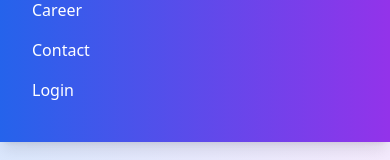
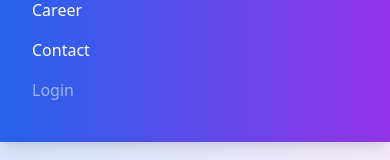
Before and after one commit to miracl-in/miracl-in.github.io, a Next.js app: page / in a window 390 px wide. Both pictures are taken after a click on the button 354 px from the left and 36 px from the top of the page. Shown: the part 282-442 px from the top of the page. Built offline with nearby package versions, Linux system fonts and the light colour scheme.

Commit message:
Update Navbar.tsx

```diff
--- a/components/Navbar.tsx
+++ b/components/Navbar.tsx
@@ -101,7 +101,7 @@ export default function Navbar() {
                 href={link.href}
                 target="_blank"
                 rel="noopener noreferrer"
-                className="px-3 md:px-5 py-2 md:py-2.5 rounded-lg text-white hover:bg-white/20 hover:shadow-lg hover:scale-105 transition-all duration-300 font-medium transform hover:-translate-y-0.5 relative overflow-hidden group before:absolute before:inset-0 before:bg-gradient-to-r before:from-transparent before:via-white/30 before:to-transparent before:translate-x-[-100%] hover:before:translate-x-[100%] before:transition-transform before:duration-700 before:ease-out text-sm md:text-base"
+                className={`px-3 md:px-5 py-2 md:py-2.5 rounded-lg text-white hover:bg-white/20 hover:shadow-lg hover:scale-105 transition-all duration-300 font-medium transform hover:-translate-y-0.5 relative overflow-hidden group before:absolute before:inset-0 before:bg-gradient-to-r before:from-transparent before:via-white/30 before:to-transparent before:translate-x-[-100%] hover:before:translate-x-[100%] before:transition-transform before:duration-700 before:ease-out text-sm md:text-base ${link.name === 'Login' ? 'animate-pulse' : ''}`}
               >
                 {link.name}
               </a>
@@ -164,7 +164,7 @@ export default function Navbar() {
                 href={link.href}
                 target="_blank"
                 rel="noopener noreferrer"
-                className="block px-4 py-2 text-white hover:bg-white/20 rounded-lg transition-colors"
+                className={`block px-4 py-2 text-white hover:bg-white/20 rounded-lg transition-colors ${link.name === 'Login' ? 'animate-pulse' : ''}`}
                 onClick={() => setIsOpen(false)}
               >
                 {link.name}
```
